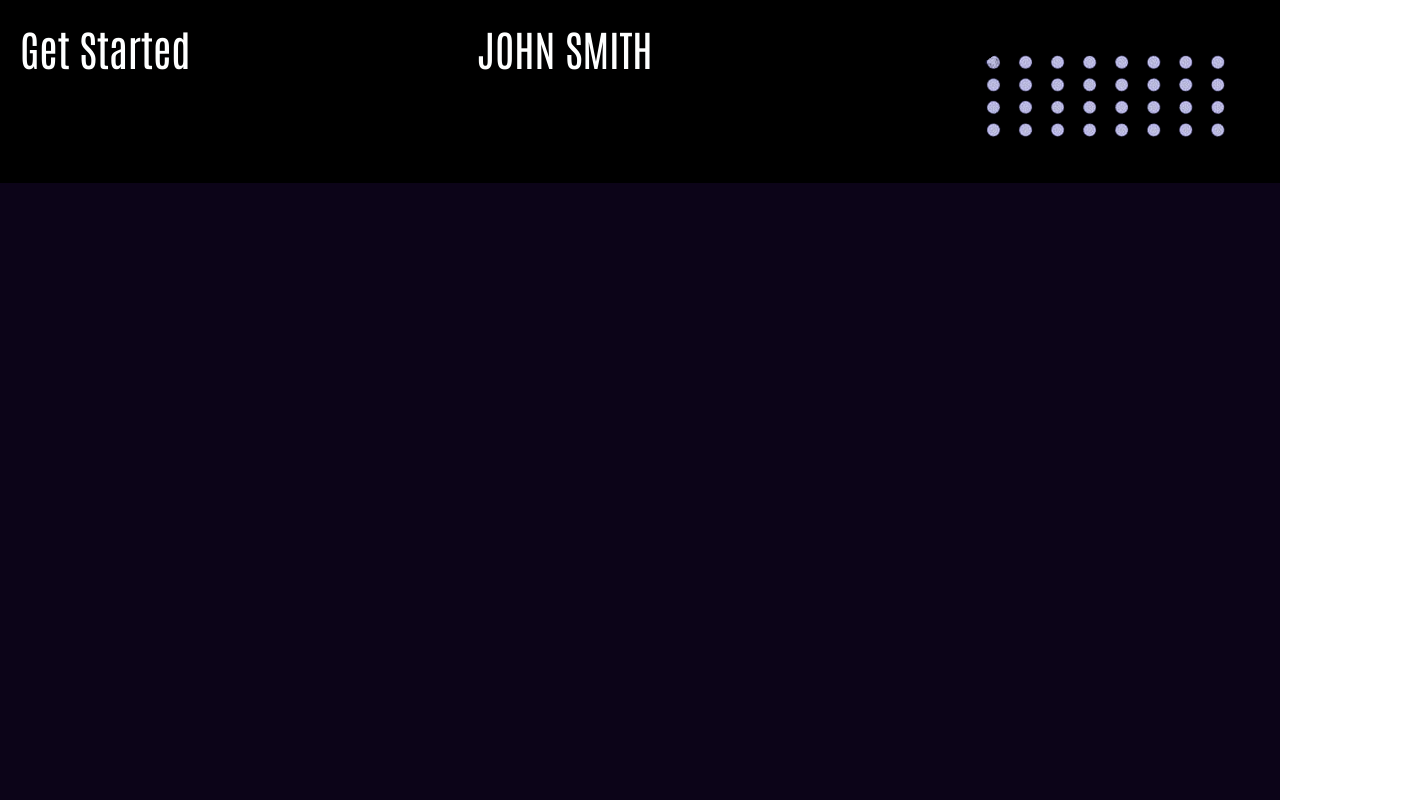
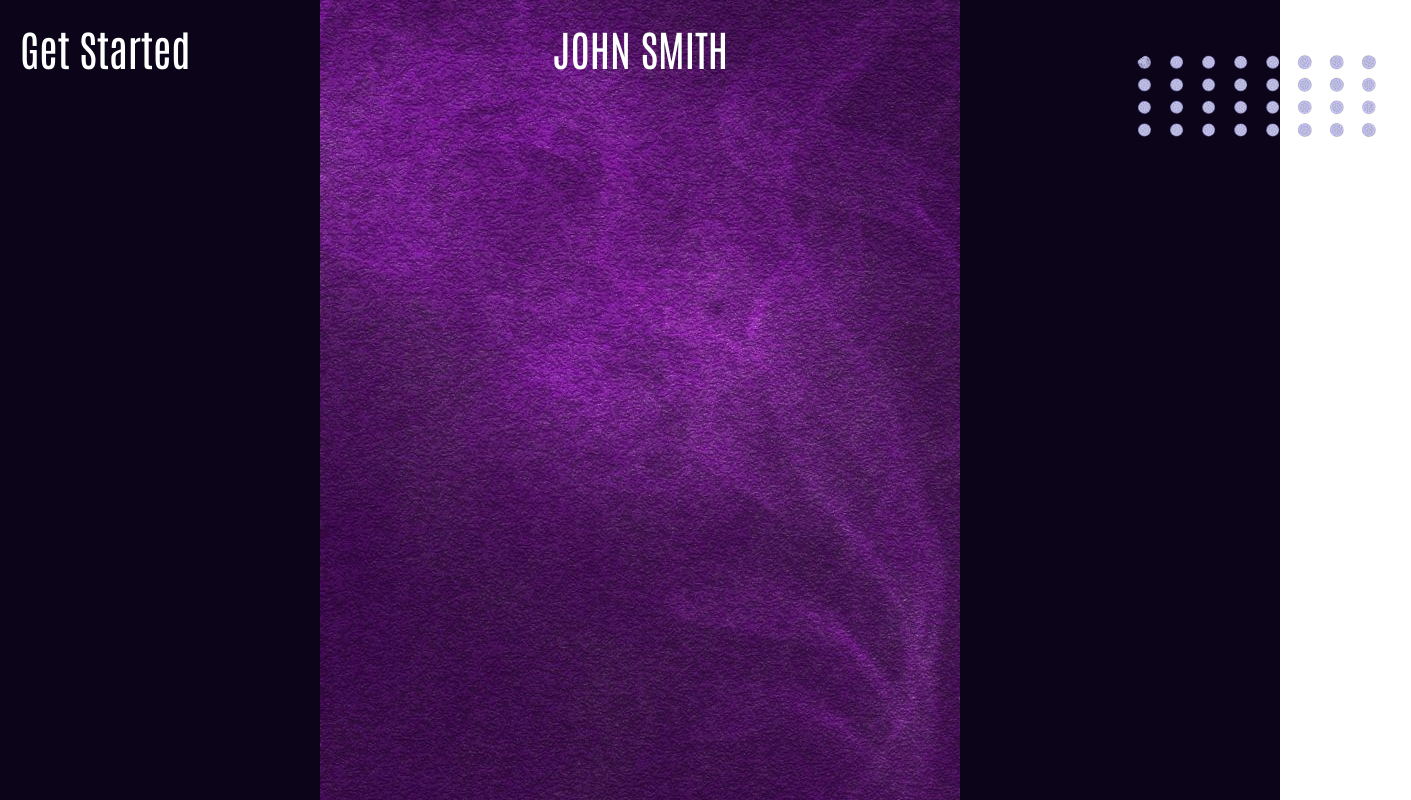
Before and after one commit to Rashidul407/PortfolioChallenge, a plain HTML site: page index.html in a window 1280 px wide. Shown: the whole page, 1411 px wide, since content can reach past the window. Drawn offline with Linux system fonts and the light colour scheme.

Commit message:
bg image added in module 2

```diff
--- a/header.css
+++ b/header.css
@@ -1,17 +1,24 @@
 
 .header-container{
-    background-color: black;
     height: 100vh;
     background-color: var(--background-color);
+    background-image: url(./images/Banner/banner.jpg);
+    background-repeat: no-repeat;
+    background-position: center;
 }
 
 .nav{
-    background-color: black;
+    padding: 20px;
     display: flex;
+    justify-content: space-between;
     gap: 20px;
-    padding: 20px;
-    justify-content: space-between;
     color: var(--font-primary-color);
     font-size: 36px;
 
 }
+
+#right-menu-icon-id{
+    width: 170px;
+    text-align: right;
+    height: 0px;
+}
--- a/index.html
+++ b/index.html
@@ -12,10 +12,17 @@
 
     <section class="nav-container">
         <div class="nav">
-            <h3>Get Started</h3>
-            <h3>JOHN SMITH</h3>
-            <img src="./images/background-image/abstract-blue-background-simple-design-for-your-website-free-vector-removebg-preview.png" alt="">
-           </div>
+            <div class="start">
+                <h3>Get Started</h3>
+            </div>
+            <div class="logo">
+                <h3>JOHN SMITH</h3>
+            </div>
+            <div id="right-menu-icon-id" class="right-menu-icon">
+                <img src="./images/background-image/abstract-blue-background-simple-design-for-your-website-free-vector-removebg-preview.png" alt="">
+
+            </div>
+        </div>
     </section>
 
    </section>
```
Also changed, not shown: images/Banner/banner.jpg (added), images/background-image/icon.jpg (added).
